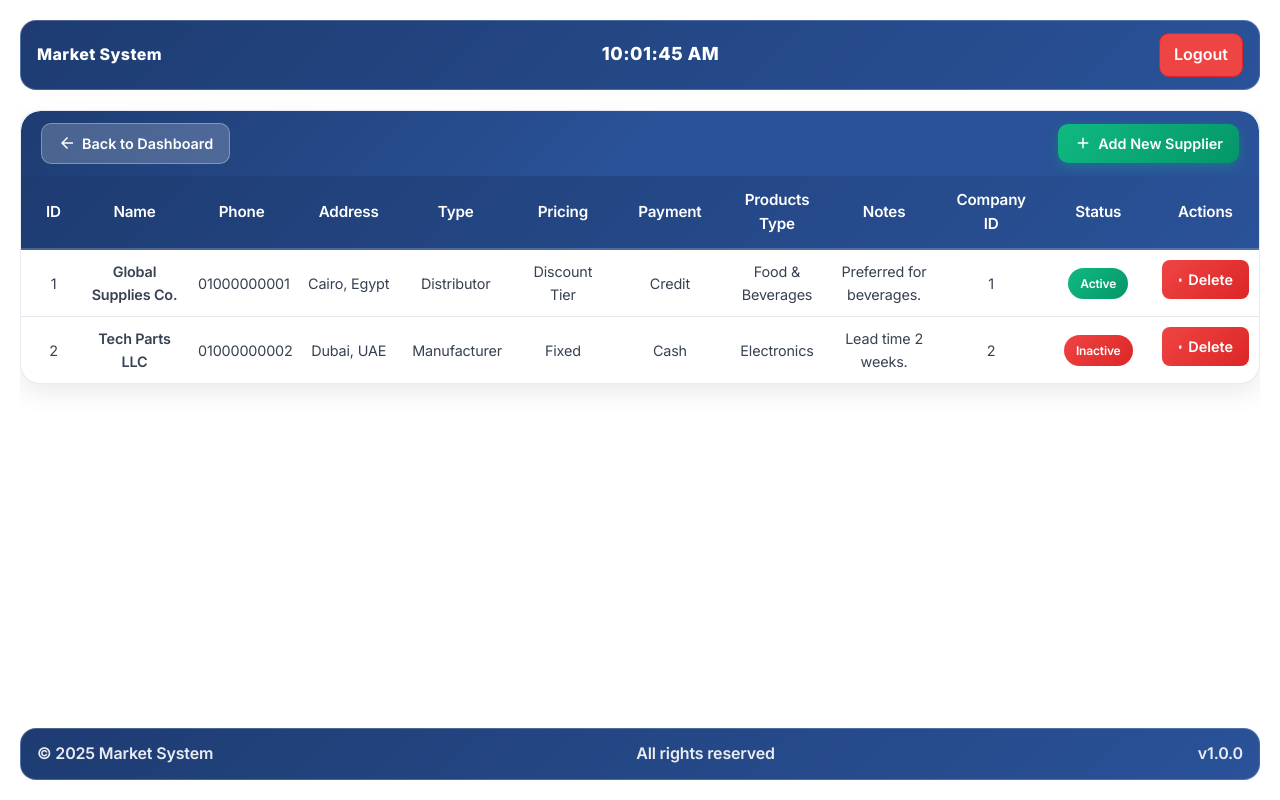
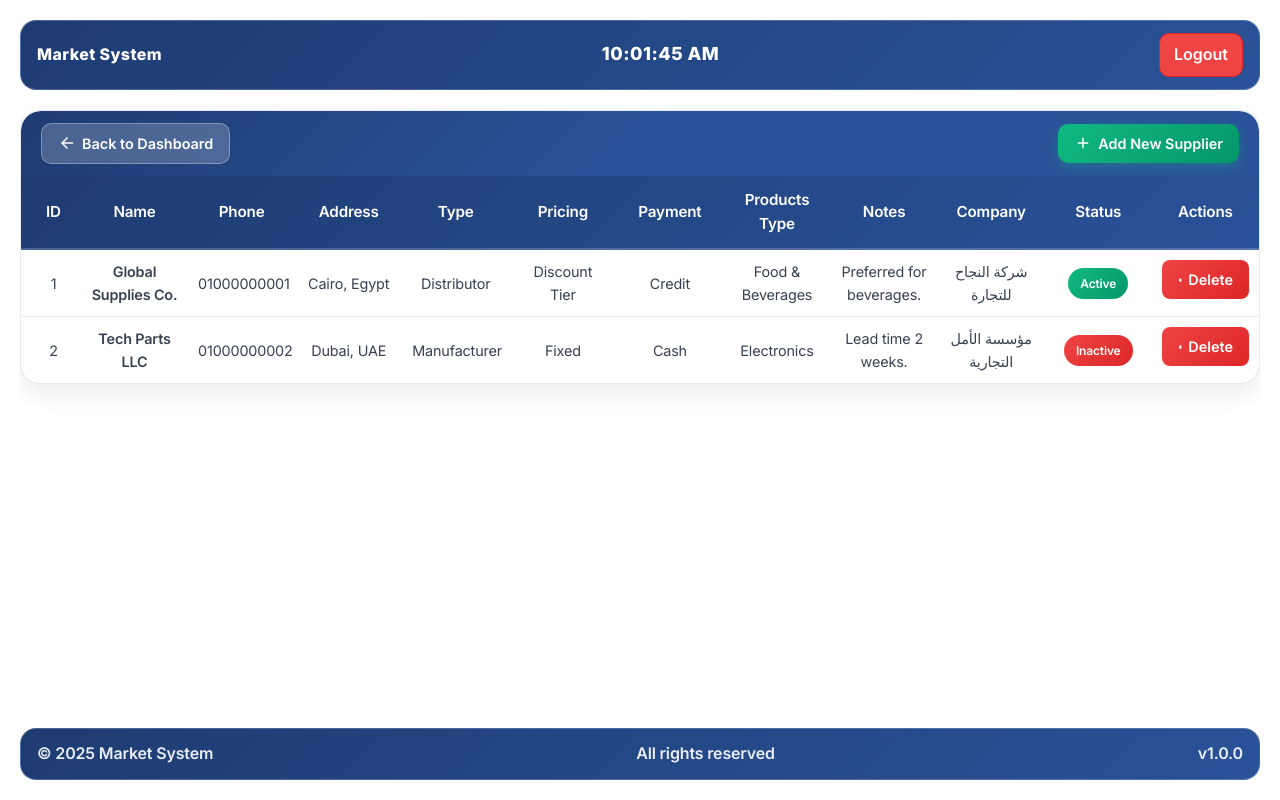
Before and after one commit to Ramiclovis/market-system, a React (Vite) app: page /suppliers in a window 1280 px wide. Built offline with nearby package versions, Linux system fonts and the light colour scheme.

Commit message:
Add company selection to SuppliersTable component. Introduce a list of companies and update the table to display company names instead of IDs. Enhance form with a dropdown for selecting companies.

```diff
--- a/src/pages/suppliers/SuppliersTable.jsx
+++ b/src/pages/suppliers/SuppliersTable.jsx
@@ -25,6 +25,15 @@ function SuppliersTable() {
     updated_at: ""
   });
 
+  // قائمة الشركات
+  const companies = [
+    { id: "1", name: "شركة النجاح للتجارة" },
+    { id: "2", name: "مؤسسة الأمل التجارية" },
+    { id: "3", name: "شركة المستقبل للاستثمار" },
+    { id: "4", name: "Tech Solutions Corp" },
+    { id: "5", name: "شركة البناء الحديث" }
+  ];
+
   const [suppliers, setSuppliers] = useState([
     { id: 1, supplier_name: "Global Supplies Co.", supplier_phone: "01000000001", supplier_email: "contact@globalsupplies.com", supplier_address: "Cairo, Egypt", supplier_type: "Distributor", pricing_method: "Discount Tier", payment_method: "Credit", products_type: "Food & Beverages", supplier_notes: "Preferred for beverages.", company_id: "1", is_active: "Active", created_at: "2024-01-05", updated_at: "2024-01-20" },
     { id: 2, supplier_name: "Tech Parts LLC", supplier_phone: "01000000002", supplier_email: "sales@techparts.com", supplier_address: "Dubai, UAE", supplier_type: "Manufacturer", pricing_method: "Fixed", payment_method: "Cash", products_type: "Electronics", supplier_notes: "Lead time 2 weeks.", company_id: "2", is_active: "Inactive", created_at: "2024-02-10", updated_at: "2024-03-01" }
@@ -32,6 +41,12 @@ function SuppliersTable() {
 
   const handleBack = () => {
     navigate("/dashboard");
+  };
+
+  // الحصول على اسم الشركة من ID
+  const getCompanyName = (companyId) => {
+    const company = companies.find(c => c.id === companyId);
+    return company ? company.name : '-';
   };
 
   const handleRowClick = (supplier) => {
@@ -154,7 +169,7 @@ function SuppliersTable() {
                 <th>Payment</th>
                 <th>Products Type</th>
                 <th>Notes</th>
-                <th>Company ID</th>
+                <th>Company</th>
                 <th>Status</th>
                 <th>Actions</th>
               </tr>
@@ -171,7 +186,7 @@ function SuppliersTable() {
                   <td>{supplier.payment_method}</td>
                   <td>{supplier.products_type || '-'}</td>
                   <td className="user-email">{supplier.supplier_notes || '-'}</td>
-                  <td>{supplier.company_id || '-'}</td>
+                  <td>{getCompanyName(supplier.company_id)}</td>
                   <td>
                     <span className={`status ${supplier.is_active === "Active" ? "active" : "inactive"}`}>
                       {supplier.is_active}
@@ -313,9 +328,16 @@ function SuppliersTable() {
                     <svg viewBox="0 0 24 24" fill="currentColor">
                       <path d="M12 7V3H2v18h20V7H12zM6 19H4v-2h2v2zm0-4H4v-2h2v2zm0-4H4V9h2v2zm0-4H4V5h2v2zm4 12H8v-2h2v2zm0-4H8v-2h2v2zm0-4H8V9h2v2zm0-4H8V5h2v2zm10 12h-8v-2h2v-2h-2v-2h2v-2h-2V9h8v10zm-2-8h-2v2h2v-2zm0 4h-2v2h2v-2z"/>
                     </svg>
-                    <span>Company ID</span>
+                    <span>Company</span>
                   </label>
-                  <input type="text" id="company_id" name="company_id" value={newSupplier.company_id} onChange={handleInputChange} placeholder="Related company ID" />
+                  <select id="company_id" name="company_id" value={newSupplier.company_id} onChange={handleInputChange}>
+                    <option value="">Select a company (Optional)</option>
+                    {companies.map((company) => (
+                      <option key={company.id} value={company.id}>
+                        {company.name}
+                      </option>
+                    ))}
+                  </select>
                 </div>
 
                 <div className="form-group">
```
